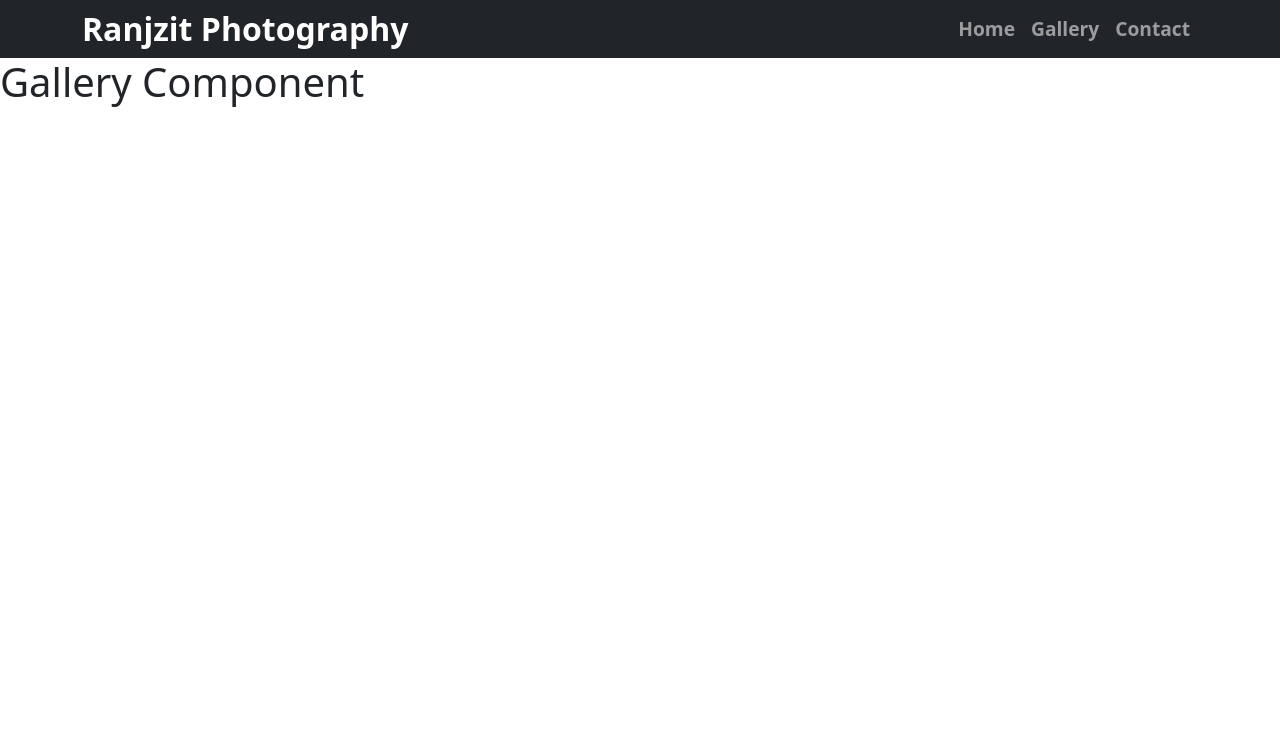
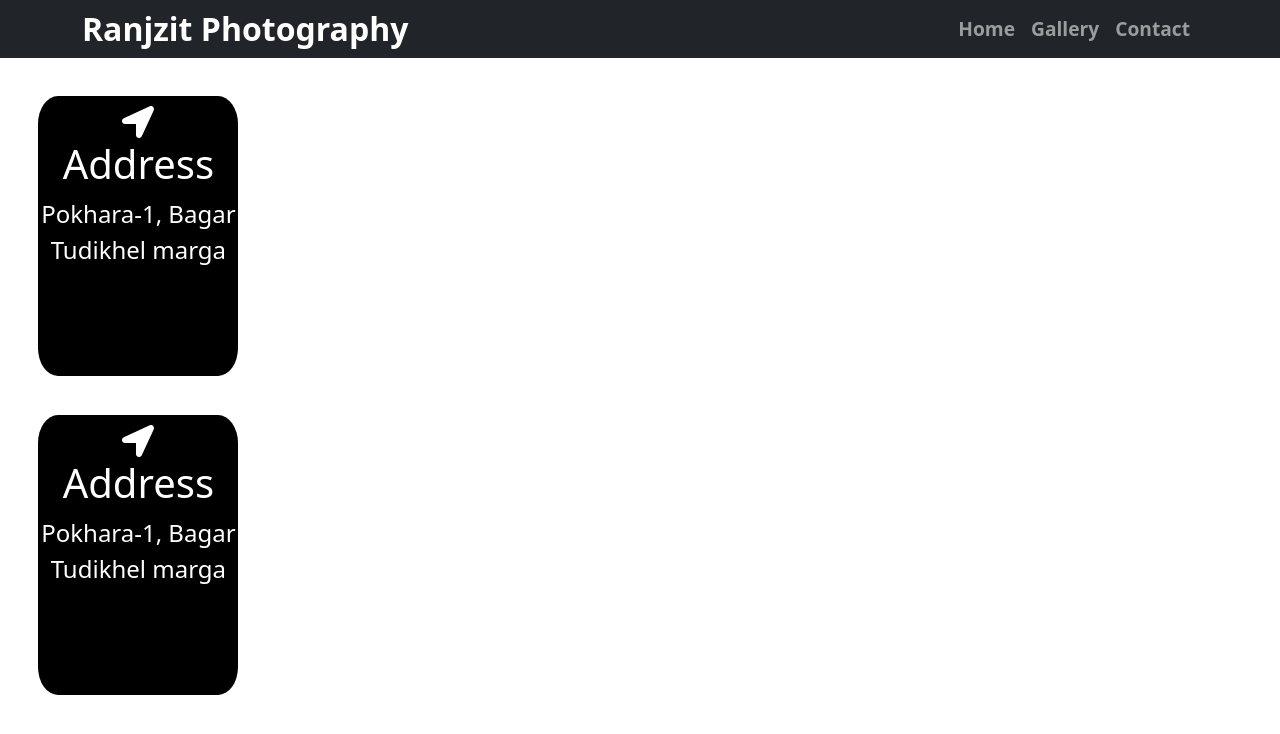
Before and after one commit to subashpaudel144/Ranjzit_Gurung, a React (Create React App) app in the folder client/: page /gallery in a window 1280 px wide. Shown: the top 734 px of the page. Built offline with nearby package versions, Linux system fonts and the light colour scheme; the HTML template or start-up script is replaced by a standard one.

Commit message:
contact modified

```diff
--- /dev/null
+++ b/client/src/components/Address.jsx
@@ -0,0 +1,30 @@
+import React, { Component } from "react";
+import "./css/Address.css";
+import { FontAwesomeIcon } from "@fortawesome/react-fontawesome";
+import { faLocationArrow } from "@fortawesome/free-solid-svg-icons";
+
+export class Address extends Component {
+  render() {
+    return (
+      <div className="address">
+        <div className="box1">
+          <FontAwesomeIcon
+            className="location"
+            size="2x"
+            icon={faLocationArrow}
+          />
+          <h1>Address</h1>
+          <p className="ad">
+            Pokhara-1, Bagar
+            <br />
+            Tudikhel marga
+          </p>
+        </div>
+
+
+      </div>
+    );
+  }
+}
+
+export default Address;
--- a/client/src/components/Contact.jsx
+++ b/client/src/components/Contact.jsx
@@ -1,6 +1,7 @@
 import React, { Component } from 'react';
 import Banner from './Banner';
 import Footer from './Footer';
+import {Card} from 'react-bootstrap'
 import './css/Contact.css';
 import { FontAwesomeIcon } from "@fortawesome/react-fontawesome";
 import {
@@ -43,35 +44,35 @@ export class Contact extends Component {
                     </p>
                 </div>
                 <div className='pdetails'>
-                    <div className='box1'>
+                    <Card className="bg-dark m-2 p-3 text-center round">
                         <FontAwesomeIcon className='location' size="2x" icon={faLocationArrow}/>
                         <h1>Address</h1>
                         <p className= 'ad'>
                             Pokhara-1, Bagar<br/>
                             Tudikhel marga
                         </p>
-                    </div>
-                    <div className='box2'>
+                    </Card>
+                    <Card className="bg-dark m-2 p-3 text-center">
                         <FontAwesomeIcon className='location' size="2x" icon={faPhone}/>
                         <h1>Phone</h1>
                         <p className= 'ad'>
                             +9779856012929
                         </p>
-                    </div>
-                    <div className='box3'>
+                    </Card>
+                    <Card className="bg-dark m-2 p-3 text-center">
                         <FontAwesomeIcon className='location' size="2x" icon={faMailBulk}/>
                         <h1>Email</h1>
                         <p className= 'ad'>
                             gurungranjit39@gmail.com
                         </p>
-                    </div>
-                    <div className='box4'>
+                    </Card>
+                    <Card className="bg-dark m-2 p-3 text-center">
                         <FontAwesomeIcon className='location' size="2x" icon={faGoogle}/>
                         <h1>Website</h1>
                         <p className= 'ad'>
-                            www.ranjzitgrg.com.np
+                            www.ranjitgurung.com.np
                         </p>
-                    </div>
+                    </Card>
 
                 </div>
                 <form onSubmit={sendEmail}>
--- a/client/src/components/Gallery.jsx
+++ b/client/src/components/Gallery.jsx
@@ -1,10 +1,12 @@
 import React, { Component } from 'react';
+import Address from './Address';
 
 export class Gallery extends Component {
     render() {
         return (
             <div>
-                <h1>Gallery Component</h1>
+                <Address /> <Address />
+
             </div>
         )
     }
--- a/client/src/components/Image.jsx
+++ b/client/src/components/Image.jsx
@@ -8,9 +8,9 @@ export class image extends Component {
                 <h1>Visit Gallery</h1>
                 <a href="/gallery">Gallery</a><br/><br/>
                 <img src="https://images.pexels.com/photos/4338312/pexels-photo-4338312.jpeg?auto=compress&cs=tinysrgb&dpr=1&w=500" alt="bride" />
-                <img src="https://images.pexels.com/photos/4974914/pexels-photo-4974914.jpeg?auto=compress&cs=tinysrgb&dpr=1&w=500" alt="computer programmer" />
-                <img src="https://images.pexels.com/photos/3951628/pexels-photo-3951628.jpeg?auto=compress&cs=tinysrgb&dpr=1&w=500" alt="covid" />
-
+                <img src="https://images.pexels.com/photos/3225517/pexels-photo-3225517.jpeg?auto=compress&cs=tinysrgb&dpr=1&w=500" alt="nature" />
+                <img src="https://images.pexels.com/photos/2781104/pexels-photo-2781104.jpeg?auto=compress&cs=tinysrgb&dpr=1&w=500" alt="marriage" />
+                <img src="https://images.pexels.com/photos/4997172/pexels-photo-4997172.jpeg?auto=compress&cs=tinysrgb&dpr=1&w=500" alt="couple" />
             </div>
         )
     }
--- /dev/null
+++ b/client/src/components/css/Address.css
@@ -0,0 +1,20 @@
+.address{
+    width: 100%;
+}
+.address .box1{
+    background-color: black;
+    align-items: center;
+    justify-content: center;
+    justify-items: center;
+    text-align: center;
+    width: 25vh;
+    margin-top: 3%;
+    margin-left: 3%;
+    border-radius: 10%;
+    height:35vh;
+    padding-top: 10px;
+
+}
+.address .box1 h1{
+    color: white;
+}
--- a/client/src/components/css/Contact.css
+++ b/client/src/components/css/Contact.css
@@ -15,11 +15,12 @@
     flex-direction: row;
 }
 
-.contact .pdetails .box1,.box2,.box3,.box4{
+/* .contact .pdetails .box1,.box2,.box3,.box4{
     height: 35vh;
     width: 40vh;
     background-color:rgb(67, 69, 70);
     margin-left: 4%;
+    margin-right: 15%;
     text-align: center;
     justify-content: center;
     display:flex;
@@ -27,10 +28,16 @@
     align-items: center;
     border-radius: 10%;
 
+} */
+
+.location {
+    color:white;
+    align-self: center;
 }
 
-.location{
-    color:white;
+.contact .pdetails{
+    justify-content: center;
+
 }
 
 .contact .pdetails  h1{
--- a/client/src/components/css/Image.css
+++ b/client/src/components/css/Image.css
@@ -1,8 +1,8 @@
-img{
-    height: 55vh;
-    width: 65.1vh;
+.image img{
+    height: 70vh;
+    width: 50vh;
     padding: 5px 5px;
-    border-radius: 2%;
+    border-radius: 20px;
 
 }
 
@@ -16,6 +16,7 @@ img{
 .image{
     text-align: center;
     background-color: rgb(240, 242, 247);
+    margin-top: 2%;
 }
 
 .image a{
--- a/client/src/components/css/Insta.css
+++ b/client/src/components/css/Insta.css
@@ -17,6 +17,9 @@
 }
 
 .insta img{
-    width:48vh;
+    width:50vh;
     border-radius: 20px;
+    height: 60vh;
+    padding: 5px;
+
 }
```
